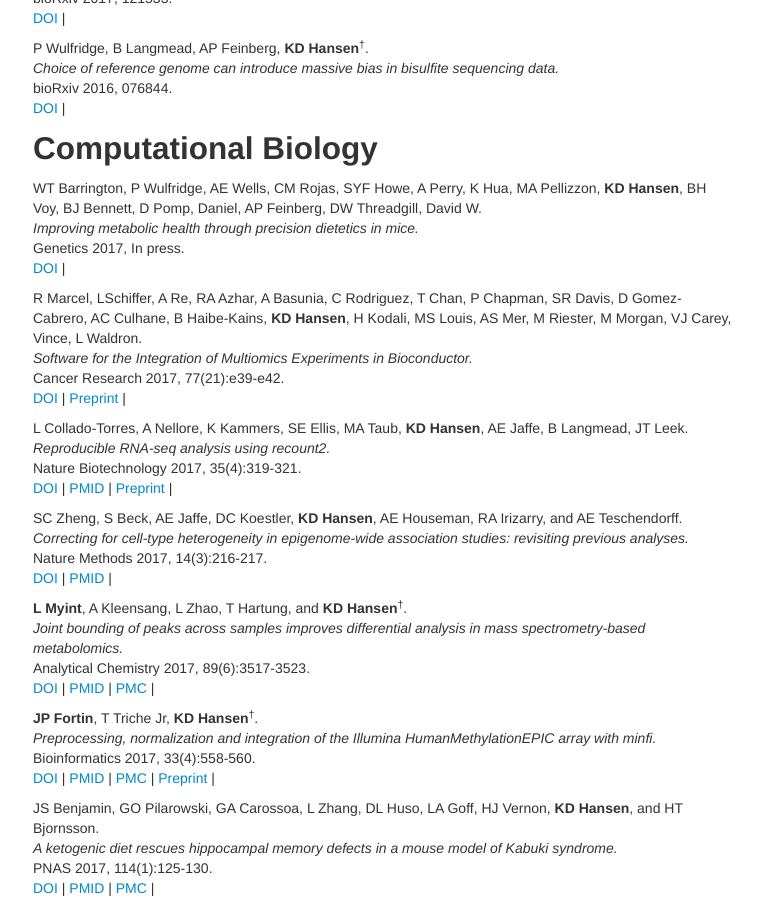
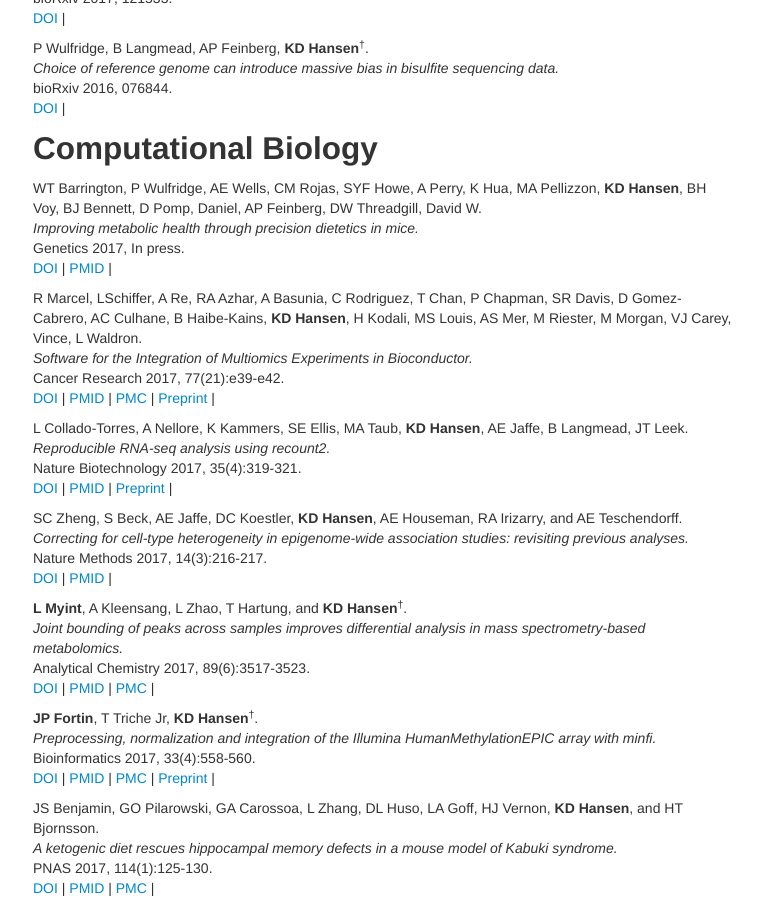
Before and after one commit to hansenlab/hansenlab.github.io, a Jekyll site: the page built from 02-pubs.md, in a window 1280 px wide and 900 px high, scrolled down 714 px. Shown: the whole window, without its empty margins (257-1019 px from the left). Built offline with Jekyll 4.4.1, drawn with Linux system fonts in a browser that asks for light colours; comment, search, counter and statistics services are not loaded.

Commit message:
pmcid cleanup

```diff
--- a/02-pubs.md
+++ b/02-pubs.md
@@ -63,12 +63,15 @@ WT Barrington, P Wulfridge, AE Wells, CM Rojas, SYF Howe, A Perry, K Hua, MA Pel
 <i>Improving metabolic health through precision dietetics in mice.</i><br />
 Genetics 2017, In press.<br />
 [DOI](https://doi.org/10.1534/genetics.117.300536) |
+[PMID](http://www.ncbi.nlm.nih.gov/pubmed/29158425) |
 <span data-badge-type="4" data-doi="10.1534/genetics.117.300536" data-hide-no-mentions="true" class="altmetric-embed"> </span><br />
 
 R Marcel, LSchiffer, A Re, RA Azhar, A Basunia, C Rodriguez, T Chan, P Chapman, SR Davis, D Gomez-Cabrero, AC Culhane, B Haibe-Kains, <b>KD Hansen</b>, H Kodali, MS Louis, AS Mer, M Riester, M Morgan, VJ Carey, Vince, L Waldron.<br />
 <i>Software for the Integration of Multiomics Experiments in Bioconductor.</i><br />
 Cancer Research 2017, 77(21):e39-e42.<br />
 [DOI](https://doi.org/10.1158/0008-5472.CAN-17-0344) |
+[PMID](http://www.ncbi.nlm.nih.gov/pubmed/29092936) |
+[PMC](http://www.ncbi.nlm.nih.gov/pmc/articles/PMC5679241) |
 [Preprint](https://doi.org/10.1101/144774) |
 <span data-badge-type="4" data-doi="10.1158/0008-5472.CAN-17-0344" data-hide-no-mentions="true" class="altmetric-embed"> </span><br />
 
```
